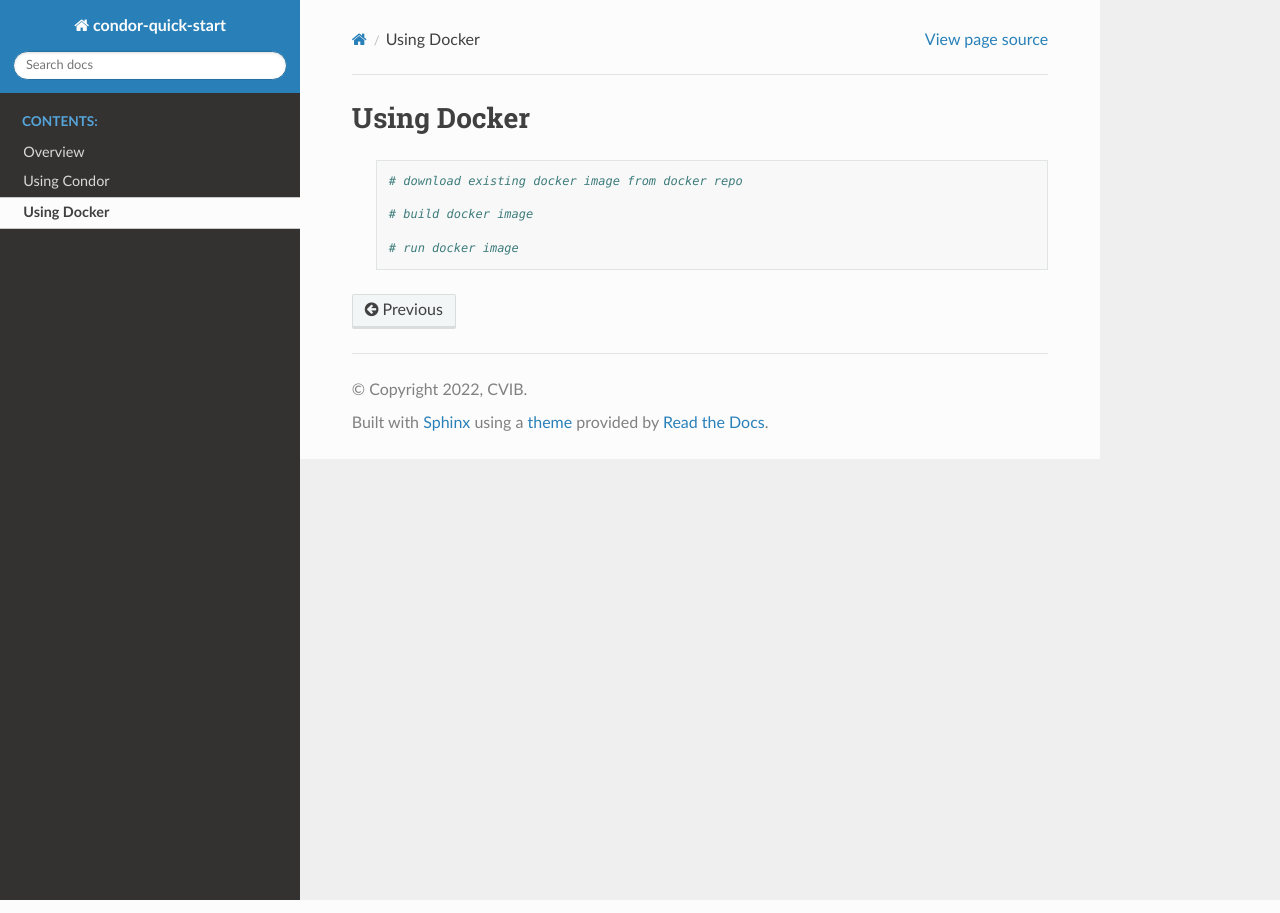
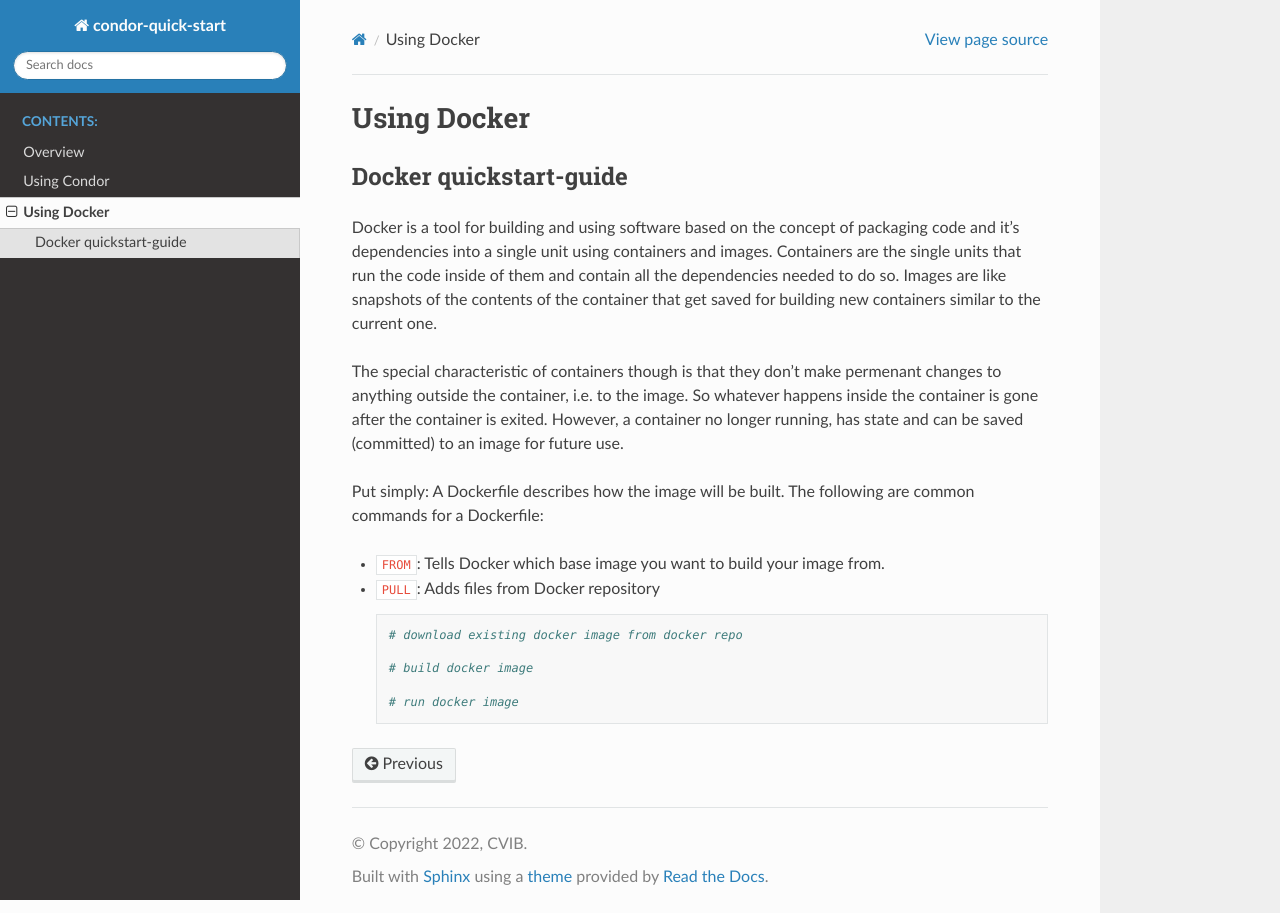
Before and after one commit to swelland6626/condor-quick-start, a Sphinx documentation site: the page built from doc/source/docker.rst, in a window 1280 px wide. Built offline with Sphinx 7.4.7 and the Read the Docs theme 2.0.0, drawn with Linux system fonts in a browser that asks for light colours.

Commit message:
Added intro paragraphs to docker page.

```diff
--- a/doc/source/condor.rst
+++ b/doc/source/condor.rst
@@ -77,3 +77,5 @@ Basic Commands
         condor_status
 
         condor_submit
+
+        condor_q --better-analyze
--- a/doc/source/docker.rst
+++ b/doc/source/docker.rst
@@ -1,6 +1,31 @@
 ######################################
 Using Docker
 ######################################
+
+*******************************************
+Docker quickstart-guide
+*******************************************
+
+Docker is a tool for building and using software based on the concept of packaging
+code and it's dependencies into a single unit using containers and images.
+Containers are the single units that run the code inside of them and contain all
+the dependencies needed to do so. Images are like snapshots of the contents of the
+container that get saved for building new containers similar to the current one.
+
+The special characteristic of containers though is that they don't make
+permenant changes to anything outside the container, i.e. to the image. So
+whatever happens inside the container is gone after the container is exited.
+However, a container no longer running, has state and can be saved (committed) to
+an image for future use.
+
+Put simply:
+A Dockerfile describes how the image will be built.
+The following are common commands for a Dockerfile:
+
+*  ``FROM``: Tells Docker which base image you want to build your image from.
+*  ``PULL``: Adds files from Docker repository
+
+
 
    .. code-block:: bash
 
```
